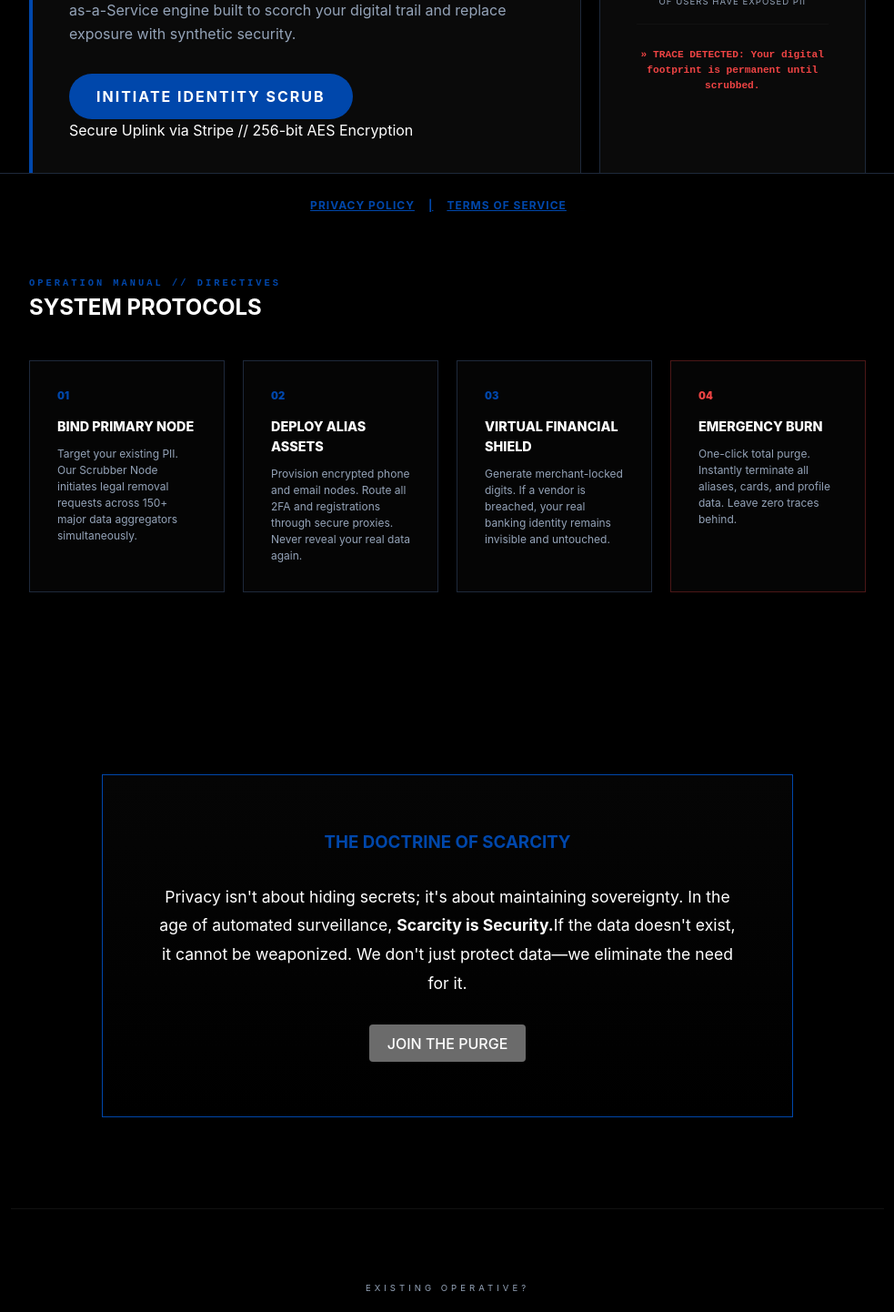
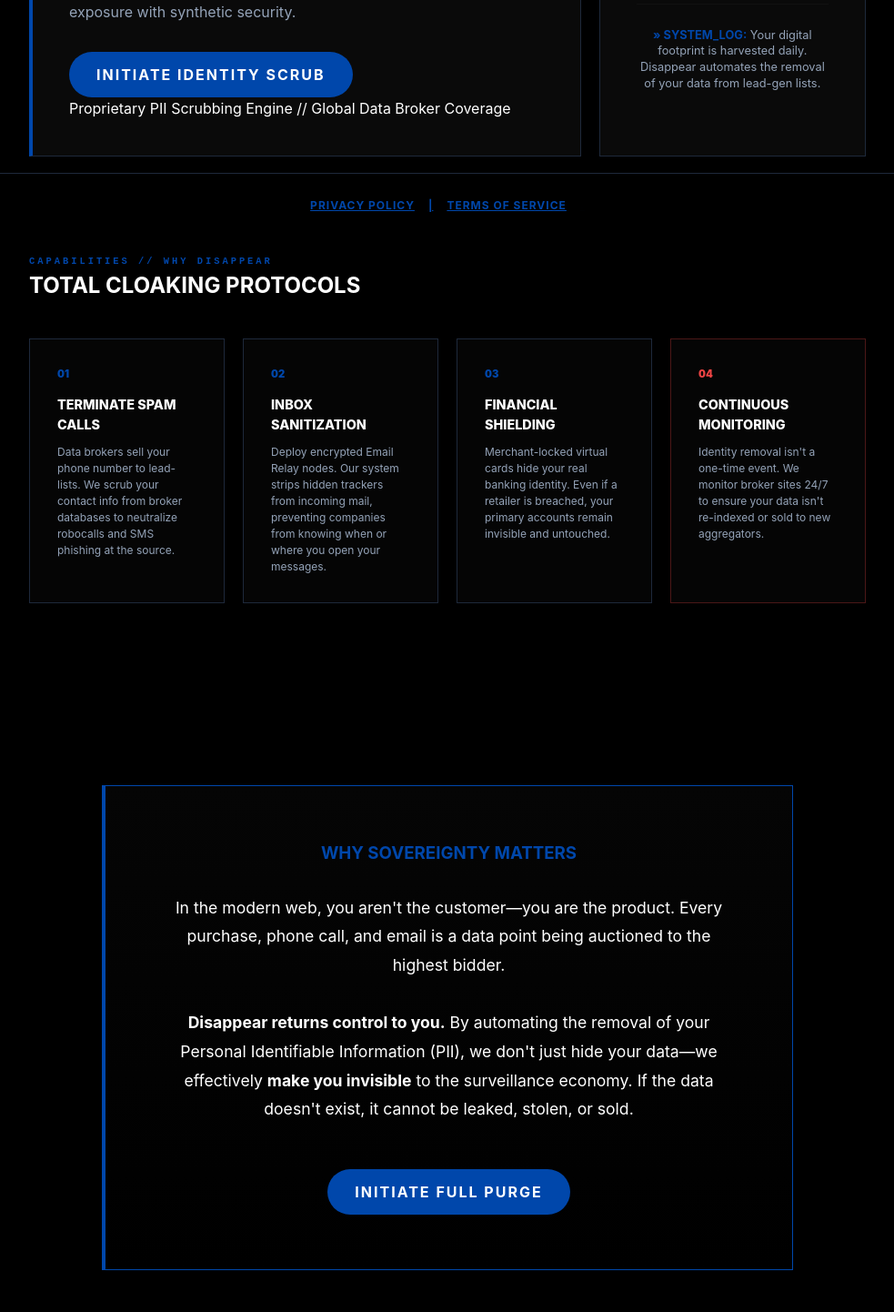
Before and after one commit to msessa213/disappear-backend, a React (Vite) app in the folder frontend/: page / in a window 1280 px wide. Shown: the part 540-1982 px from the top of the page at 91% size, without its empty margins (148-1131 px from the left). Built offline with nearby package versions, Linux system fonts and the light colour scheme.

Commit message:
UI website updates

```diff
--- a/frontend/src/LandingPage.jsx
+++ b/frontend/src/LandingPage.jsx
@@ -1,9 +1,10 @@
 import React from 'react';
 
 /**
- * DISAPPEAR LANDING ENGINE v2.6.8
+ * DISAPPEAR LANDING ENGINE
  * ARCHITECTURE: Bento-Grid Intelligence Hub
  * THEME: Tiger Blue / High-Contrast Security
+ * UPDATE: Removed versioning/status filler. Enhanced sales value props.
  */
 
 function LandingPage({ onEnterVault, onLoginRequest }) {
@@ -13,7 +14,6 @@
       <nav className="landing-navbar">
         <div className="logo-group">
           <span className="tiger-text" style={{ fontWeight: '900', letterSpacing: '2px' }}>DISAPPEAR</span>
-          <span className="version-tag">v2.6 // PAAS</span>
         </div>
         <div className="nav-actions">
           <button className="login-btn-nav" onClick={onLoginRequest}>ACCESS VAULT</button>
@@ -23,10 +23,6 @@
       {/* --- SECTION 01: THE DOCTRINE (Hero) --- */}
       <section className="bento-container" style={{ marginTop: '120px' }}>
         <div className="bento-item bento-hero">
-          <div className="status-indicator">
-            <span className="pulse-dot"></span>
-            <span className="mono-label">SYSTEM_STATUS: DEFENSIVE_POSTURE_ACTIVE</span>
-          </div>
           <h1 className="elite-header">STAY<br />VIGILANT.</h1>
           <p className="hero-description">
             Your identity is a target. In 2026, data brokers weaponize your PII for profit.
@@ -35,7 +31,7 @@
           </p>
           <div className="hero-cta-group">
             <button className="main-button" onClick={onEnterVault}>INITIATE IDENTITY SCRUB</button>
-            <p className="cta-subtext">Secure Uplink via Stripe // 256-bit AES Encryption</p>
+            <p className="cta-subtext">Proprietary PII Scrubbing Engine // Global Data Broker Coverage</p>
           </div>
         </div>
 
@@ -49,76 +45,81 @@
             <span className="stat-value">82%</span>
             <span className="stat-label">OF USERS HAVE EXPOSED PII</span>
           </div>
-          <p className="intel-warning">
-            » TRACE DETECTED: Your digital footprint is permanent until scrubbed.
-          </p>
+          <div className="intel-update">
+            <p style={{ fontSize: '0.8rem', color: '#94A3B8', lineHeight: '1.4', margin: '0' }}>
+              <span style={{ color: 'var(--tiger-blue)', fontWeight: 'bold' }}>» SYSTEM_LOG:</span> Your digital footprint is harvested daily. Disappear automates the removal of your data from lead-gen lists.
+            </p>
+          </div>
         </div>
       </section>
 
-      {/* --- SECTION 02: SYSTEM DIRECTIVES (Manual) --- */}
+      {/* --- SECTION 02: SYSTEM DIRECTIVES (Manual / Sales Expansion) --- */}
       <section className="directive-section">
         <div className="section-header">
-          <span className="mono-label">OPERATION MANUAL // DIRECTIVES</span>
-          <h2 className="section-title">SYSTEM PROTOCOLS</h2>
+          <span className="mono-label">CAPABILITIES // WHY DISAPPEAR</span>
+          <h2 className="section-title">TOTAL CLOAKING PROTOCOLS</h2>
         </div>
 
         <div className="bento-grid-directives">
           <div className="bento-card-small">
             <div className="step-num">01</div>
-            <h4 className="directive-title">BIND PRIMARY NODE</h4>
+            <h4 className="directive-title">TERMINATE SPAM CALLS</h4>
             <p className="directive-text">
-              Target your existing PII. Our Scrubber Node initiates legal removal requests
-              across 150+ major data aggregators simultaneously.
+              Data brokers sell your phone number to lead-lists. We scrub your contact info from
+              broker databases to neutralize robocalls and SMS phishing at the source.
             </p>
           </div>
 
           <div className="bento-card-small">
             <div className="step-num">02</div>
-            <h4 className="directive-title">DEPLOY ALIAS ASSETS</h4>
+            <h4 className="directive-title">INBOX SANITIZATION</h4>
             <p className="directive-text">
-              Provision encrypted phone and email nodes. Route all 2FA and registrations
-              through secure proxies. Never reveal your real data again.
+              Deploy encrypted Email Relay nodes. Our system strips hidden trackers from incoming
+              mail, preventing companies from knowing when or where you open your messages.
             </p>
           </div>
 
           <div className="bento-card-small">
             <div className="step-num">03</div>
-            <h4 className="directive-title">VIRTUAL FINANCIAL SHIELD</h4>
+            <h4 className="directive-title">FINANCIAL SHIELDING</h4>
             <p className="directive-text">
-              Generate merchant-locked digits. If a vendor is breached, your real
-              banking identity remains invisible and untouched.
+              Merchant-locked virtual cards hide your real banking identity. Even if a retailer is
+              breached, your primary accounts remain invisible and untouched.
             </p>
           </div>
 
           <div className="bento-card-small alert-card">
             <div className="step-num">04</div>
-            <h4 className="directive-title">EMERGENCY BURN</h4>
+            <h4 className="directive-title">CONTINUOUS MONITORING</h4>
             <p className="directive-text">
-              One-click total purge. Instantly terminate all aliases, cards, and
-              profile data. Leave zero traces behind.
+              Identity removal isn't a one-time event. We monitor broker sites 24/7 to ensure
+              your data isn't re-indexed or sold to new aggregators.
             </p>
           </div>
         </div>
       </section>
 
-      {/* --- SECTION 03: THE MISSION (Vigilance) --- */}
+      {/* --- SECTION 03: THE MISSION (Expanded Sales Argument) --- */}
       <section className="manifesto-teaser">
-        <div className="manifesto-box">
-          <h3 className="card-title" style={{ color: 'var(--tiger-blue)' }}>THE DOCTRINE OF SCARCITY</h3>
+        <div className="manifesto-box" style={{ borderLeft: '4px solid var(--tiger-blue)' }}>
+          <h3 className="card-title" style={{ color: 'var(--tiger-blue)' }}>WHY SOVEREIGNTY MATTERS</h3>
           <p className="manifesto-text">
-            Privacy isn't about hiding secrets; it's about maintaining sovereignty.
-            In the age of automated surveillance, <strong>Scarcity is Security.</strong>
-            If the data doesn't exist, it cannot be weaponized.
-            We don't just protect data—we eliminate the need for it.
+            In the modern web, you aren't the customer—you are the product. Every purchase,
+            phone call, and email is a data point being auctioned to the highest bidder.
+            <br /><br />
+            <strong>Disappear returns control to you.</strong> By automating the removal of your
+            Personal Identifiable Information (PII), we don't just hide your data—we
+            effectively <strong>make you invisible</strong> to the surveillance economy.
+            If the data doesn't exist, it cannot be leaked, stolen, or sold.
           </p>
-          <button className="info-link-btn" onClick={onEnterVault}>JOIN THE PURGE</button>
+          <button className="main-button" style={{ marginTop: '20px' }} onClick={onEnterVault}>INITIATE FULL PURGE</button>
         </div>
       </section>
 
       {/* --- LOGIN GATEWAY --- */}
-      <section className="login-gateway">
-        <p className="login-prompt">EXISTING OPERATIVE?</p>
-        <button className="login-btn-nav" onClick={onLoginRequest}>DECRYPT VAULT ACCESS</button>
+      <section className="login-gateway" style={{ padding: '80px 20px', borderTop: '1px solid #111' }}>
+        <p className="login-prompt" style={{ color: '#444', marginBottom: '10px' }}>EXISTING OPERATIVE?</p>
+        <button className="login-btn-nav" style={{ padding: '15px 30px' }} onClick={onLoginRequest}>DECRYPT VAULT ACCESS</button>
       </section>
     </div>
   );
```
